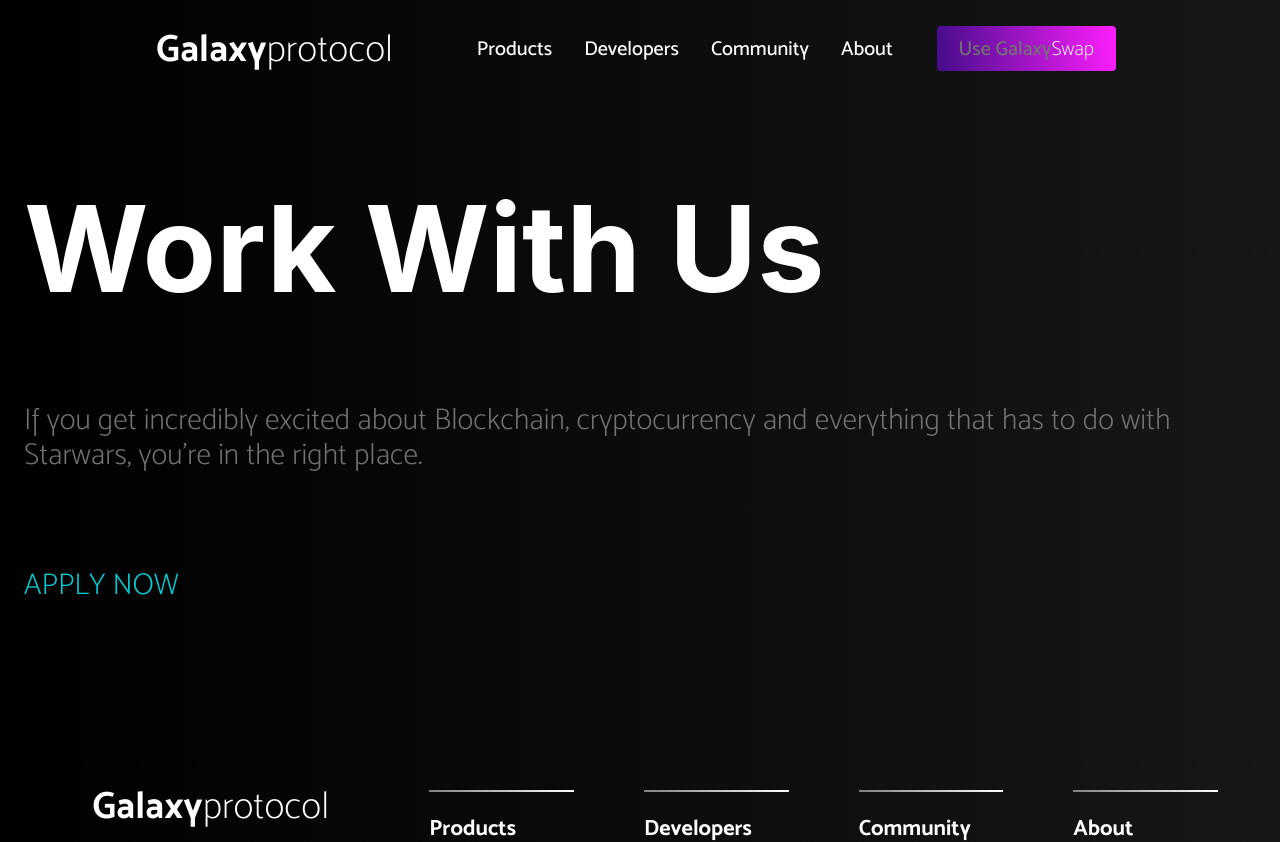
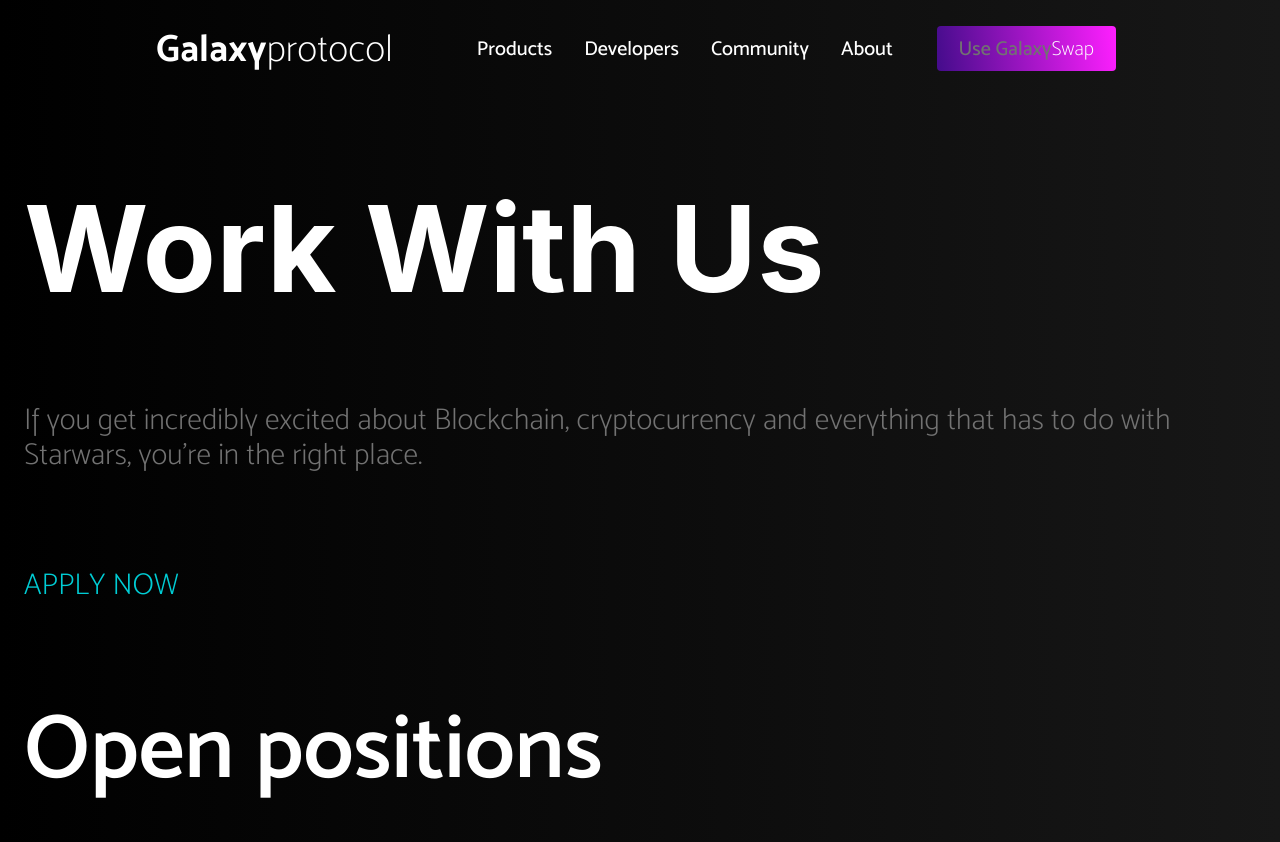
Before and after one commit to HustinKava/GalaxyProtocol, a React (Create React App) app: page /Jobs in a window 1280 px wide. Shown: the top 842 px of the page. Built offline with nearby package versions, Linux system fonts and the light colour scheme.

Commit message:
adding componenets to conditional render

```diff
--- a/src/Pages/Jobs.js
+++ b/src/Pages/Jobs.js
@@ -1,4 +1,4 @@
-import React, {useState} from 'react'
+import React, { useState } from 'react'
 import Navbar from '../Components/Navbar/Navbar';
 import Footer from '../Components/Footer';
 import JobsHero from '../Components/Jobs/JobsHero';
@@ -14,17 +14,17 @@ import '../Styles/JobHero.css';
 
 const Jobs = () => {
 
-const [jobSelected, setJobSelected] = useState(false)
+    const [jobSelected, setJobSelected] = useState(false)
 
     return (
         <div className='background'>
             <Navbar />
             <Container fluid>
                 <JobsHero />
-                {!jobSelected ? JobsGallery : PositionDetails}
+                {!jobSelected ? <JobsGallery /> : <PositionDetails />}
 
             </Container>
-            <div className="space"/>
+            <div className="space" />
             <Footer />
         </div>
     )
```
